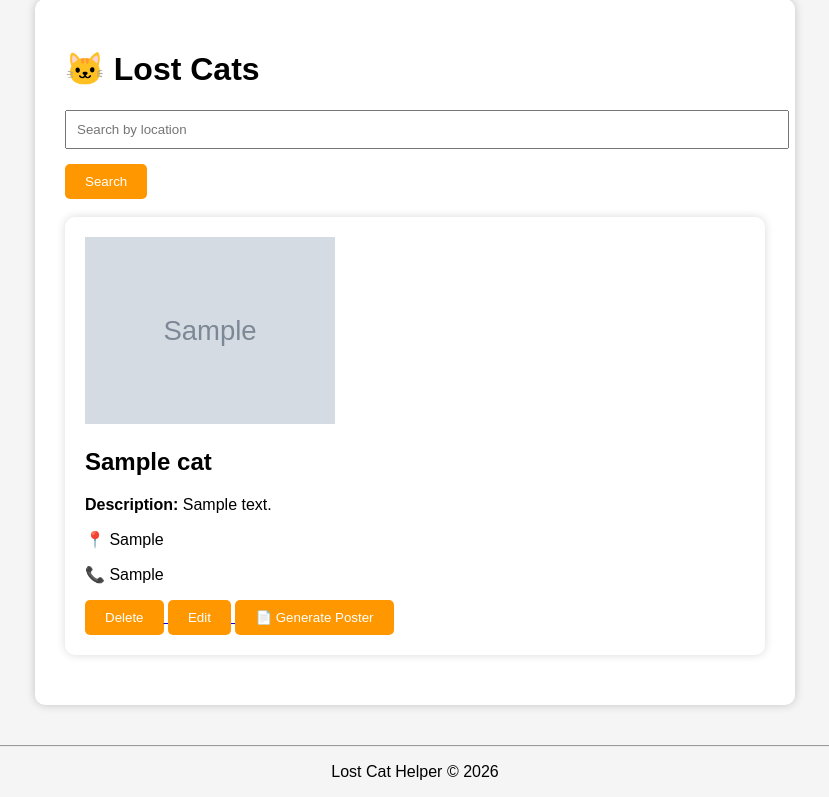
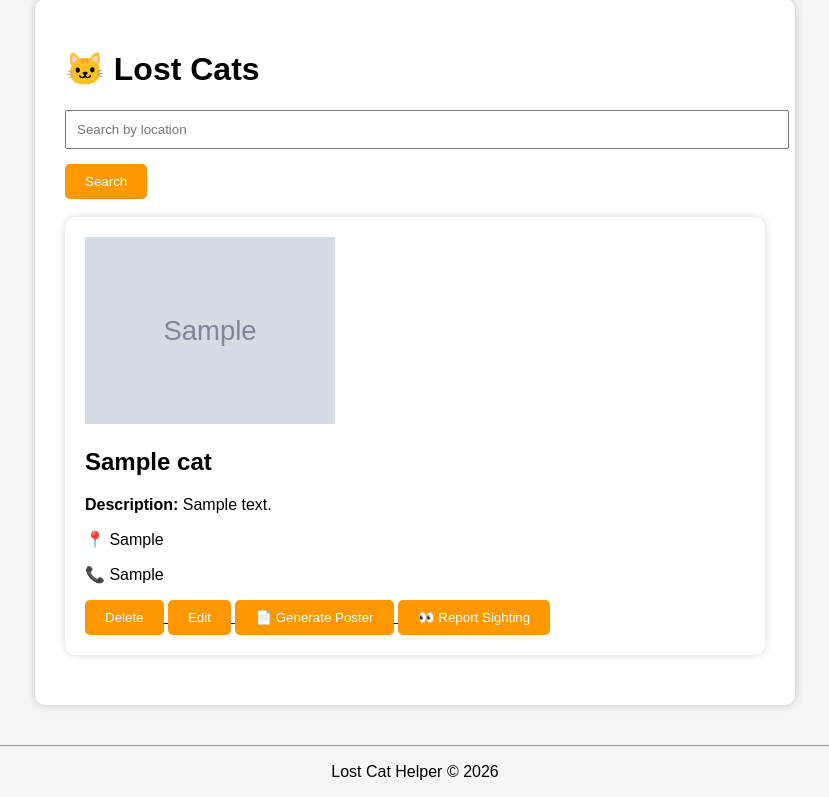
Before and after one commit to reneeliang6-lab/LostCatHelper, a Flask app: page /cats in a window 1280 px wide. Shown: the part 100-897 px from the top of the page, without its empty margins (225-1054 px from the left). Run offline with Flask 3, Linux system fonts and the light colour scheme; tables that the repository leaves empty hold one stand-in row (values such as "Sample post"); grey boxes marked "Sample" are stand-in pictures.

Commit message:
added sighting for lost cats location

```diff
--- a/templates/cats.html
+++ b/templates/cats.html
@@ -60,6 +60,10 @@
                     <button>📄 Generate Poster</button>
                 </a>
 
+                <a href="/sighting/{{ cat[0] }}">
+                    <button>👀 Report Sighting</button>
+                </a>
+
             </div>
 
         {% endfor %}
```
